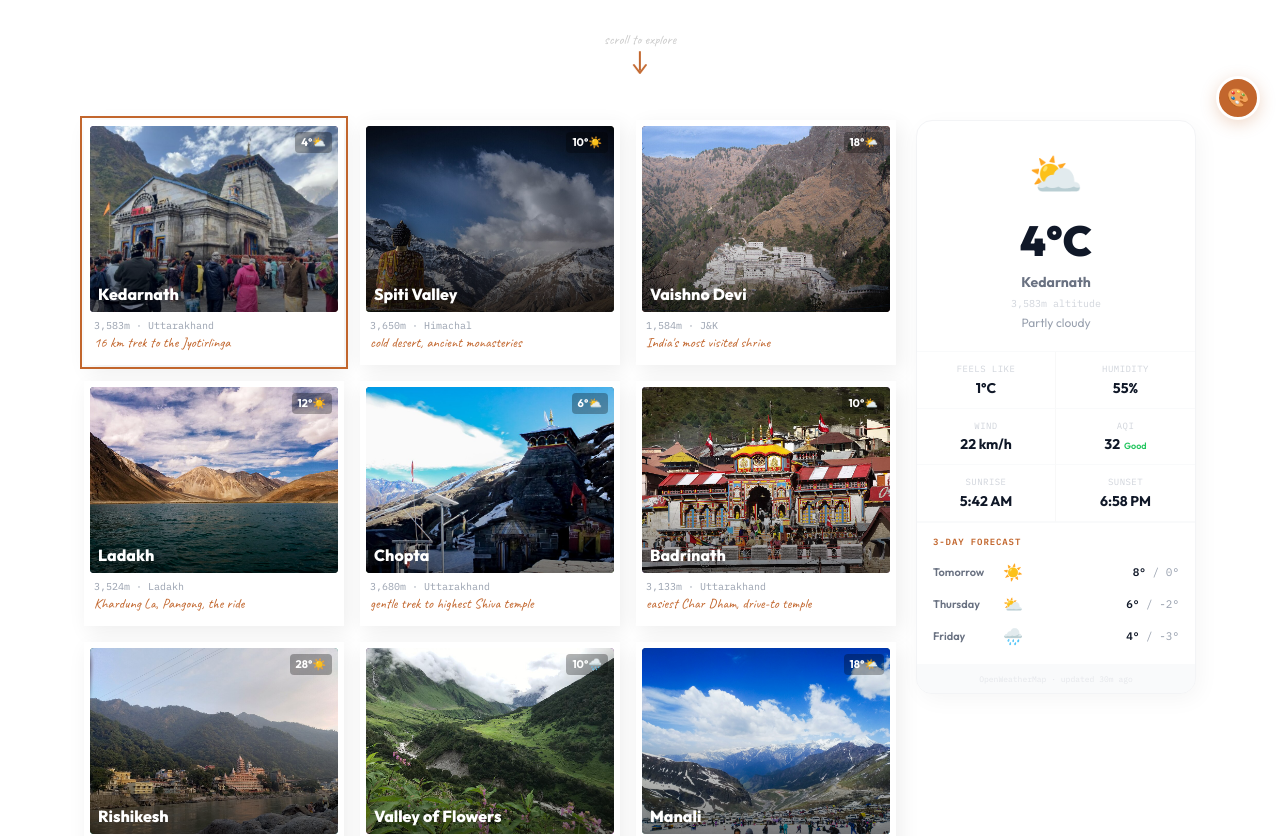
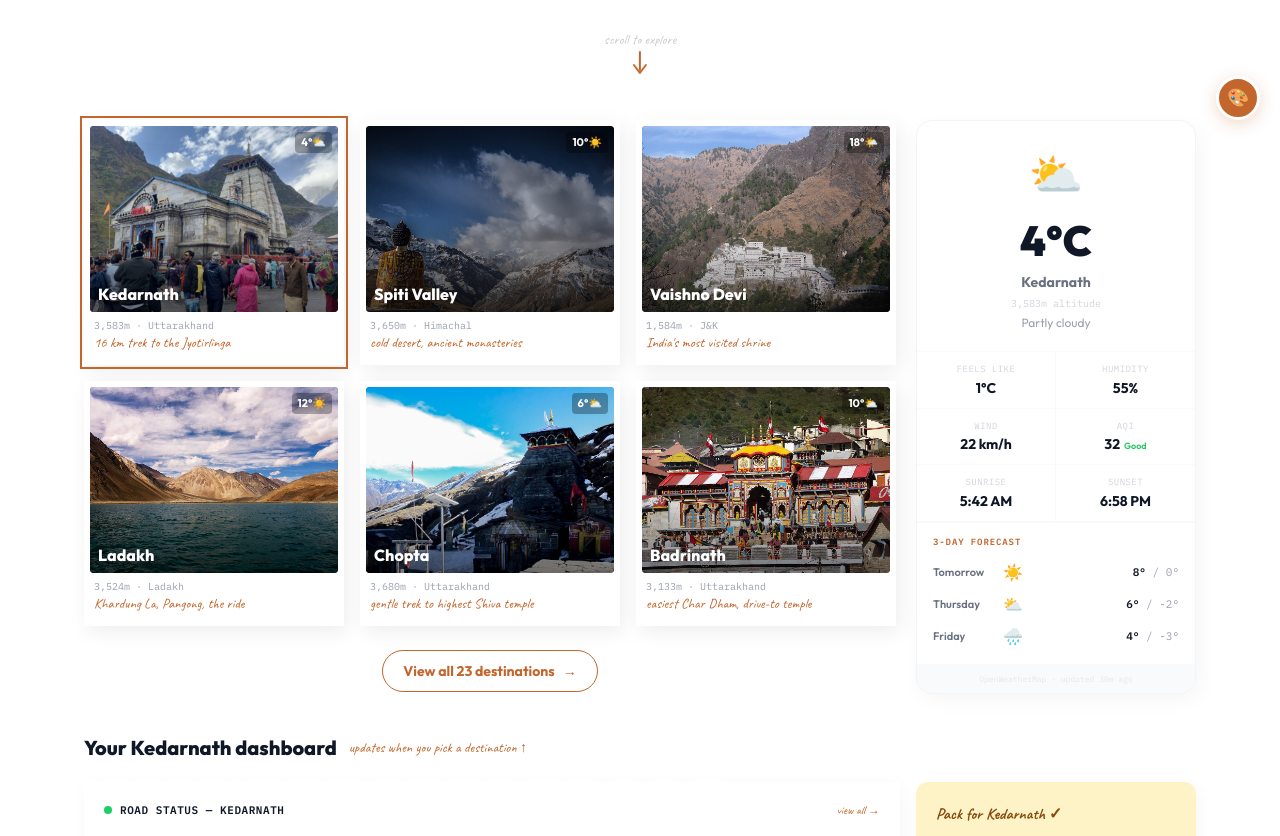
Before and after one commit to ashutoshkhulbe15-hash/travelboa, a Next.js app: page / in a window 1280 px wide. Shown: the part 660-1496 px from the top of the page. Built offline with nearby package versions, Linux system fonts and the light colour scheme.

Commit message:
homepage - cap card grid at 6 with view all link

```diff
--- a/src/app/page.tsx
+++ b/src/app/page.tsx
@@ -119,10 +119,17 @@ export default function HomePage() {
 
         {/* ═══ CARDS + WEATHER ═══ */}
         <div className="flex flex-col lg:flex-row gap-5 mt-4 items-start">
-          <div className="grid grid-cols-2 sm:grid-cols-3 gap-3 sm:gap-4 flex-1 w-full">
-            {DESTINATIONS.map((d,i)=>(
-              <Polaroid key={d.slug} {...d} accent={accent} selected={selectedDest===i} onClick={()=>{setSelectedDest(i);setChecks({})}} />
-            ))}
+          <div className="flex-1 w-full">
+            <div className="grid grid-cols-2 sm:grid-cols-3 gap-3 sm:gap-4">
+              {DESTINATIONS.slice(0, 6).map((d,i)=>(
+                <Polaroid key={d.slug} {...d} accent={accent} selected={selectedDest===i} onClick={()=>{setSelectedDest(i);setChecks({})}} />
+              ))}
+            </div>
+            <div className="flex justify-center mt-5 sm:mt-6">
+              <Link href="/destinations" className="inline-flex items-center gap-2 px-5 py-2.5 rounded-full border-[1.5px] no-underline text-sm font-bold transition-colors duration-200" style={{borderColor: accent, color: accent}}>
+                View all {DESTINATIONS.length} destinations <span aria-hidden="true">→</span>
+              </Link>
+            </div>
           </div>
           <div className="w-full lg:w-[280px] lg:shrink-0 bg-white rounded-2xl border-[1.5px] border-gray-100 overflow-hidden" style={{boxShadow:"4px 6px 22px rgba(0,0,0,0.04)"}}>
             <div className="p-4 sm:p-5 text-center">
```
